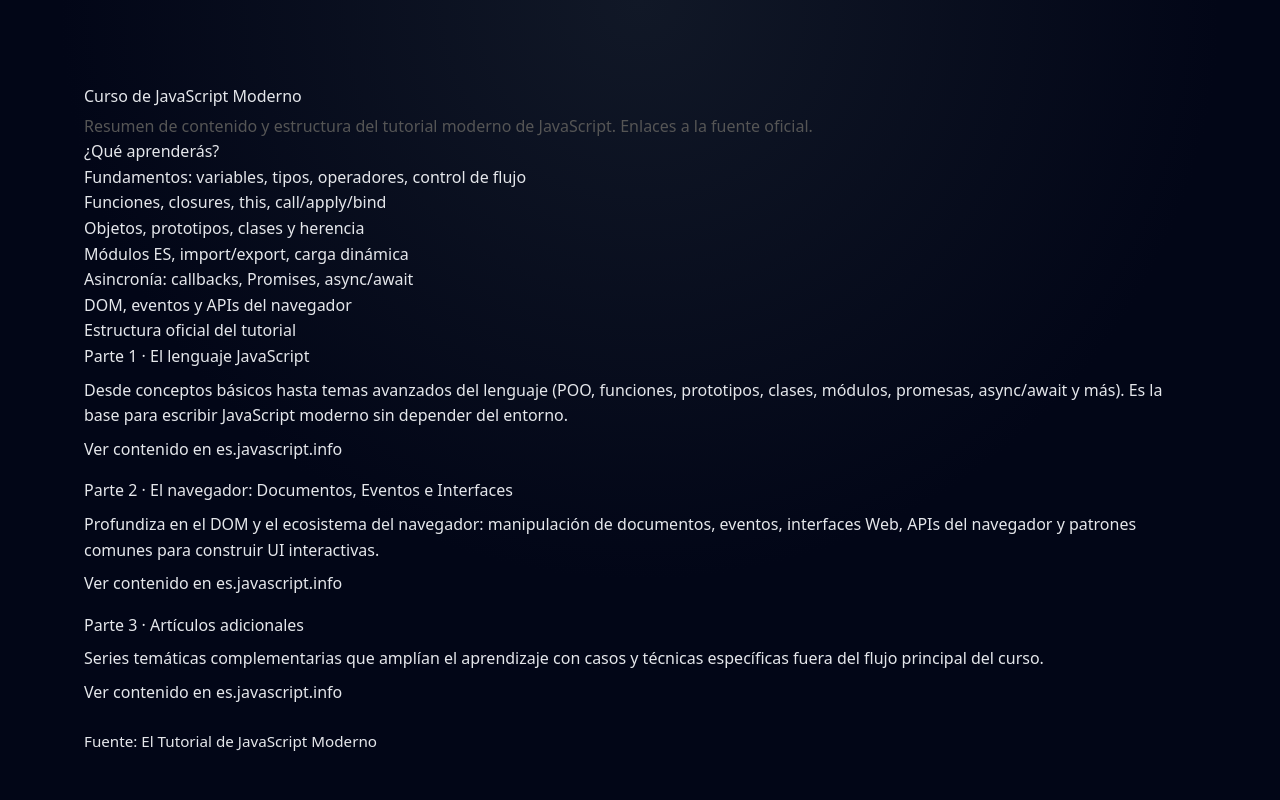
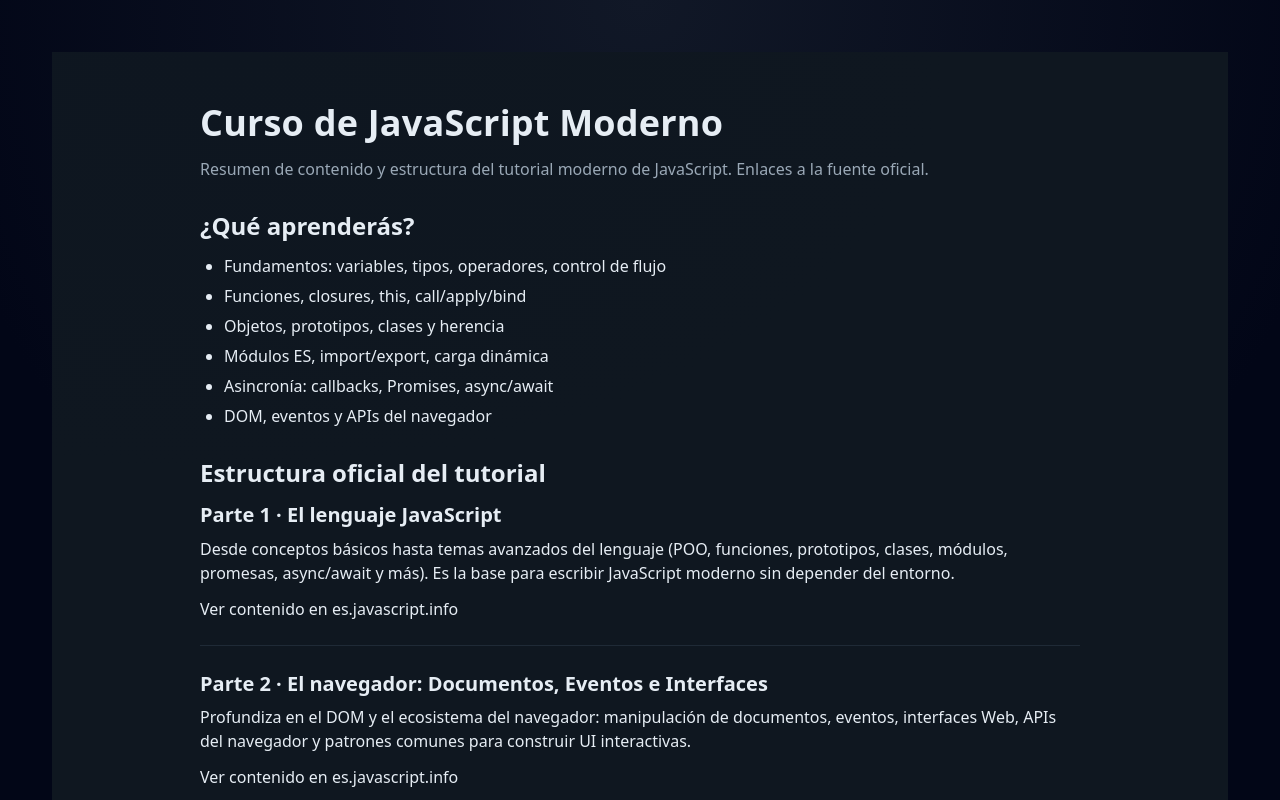
Before and after one commit to jmmroca/curso_javascript_2024, a React (Vite) app in the folder curso-javascript/: page /detalle-curso/javascript in a window 1280 px wide. Shown: the top 800 px of the page. Built offline with nearby package versions, Linux system fonts and the light colour scheme.

Commit message:
fixed style web

```diff
--- a/curso-javascript/src/components/DetallesCursoJavascript.jsx
+++ b/curso-javascript/src/components/DetallesCursoJavascript.jsx
@@ -1,4 +1,4 @@
-// DetallesCursoJavascript.jsx
+// src/DetallesCursoJavascript.jsx
 import React from "react";
 
 export default function DetallesCursoJavascript() {
@@ -39,49 +39,78 @@ export default function DetallesCursoJavascript() {
   ];
 
   return (
-    <section style={{ padding: "2rem", lineHeight: 1.6 }}>
-      <header>
-        <h1 style={{ marginBottom: "0.25rem" }}>Curso de JavaScript Moderno</h1>
-        <p style={{ color: "#555", marginTop: 0 }}>
+    <main
+      className="
+        min-h-screen
+        bg-[radial-gradient(1200px_700px_at_15%_0%,#0e1620_0%,#0f1720_60%)]
+        text-[#e6edf4]
+        antialiased
+        px-5 py-8 md:px-6 md:py-12
+      "
+    >
+      <div className="max-w-[880px] mx-auto">
+        {/* Título */}
+        <h1 className="text-[28px] md:text-[36px] font-bold leading-tight tracking-[0.2px] mb-4">
+          Curso de JavaScript Moderno
+        </h1>
+
+        {/* Subtítulo */}
+        <p className="text-[#9aa8b6] font-medium -mt-1 mb-6">
           Resumen de contenido y estructura del tutorial moderno de JavaScript. Enlaces a la fuente oficial.
         </p>
-      </header>
 
-      <article>
-        <h2>¿Qué aprenderás?</h2>
-        <ul>
+        {/* ¿Qué aprenderás? */}
+        <h2 className="text-[22px] md:text-[24px] font-bold leading-snug mt-7 mb-3">
+          ¿Qué aprenderás?
+        </h2>
+        <ul className="list-disc pl-6 space-y-1.5 mb-6">
           {temasDestacados.map((t) => (
             <li key={t}>{t}</li>
           ))}
         </ul>
-      </article>
 
-      <article>
-        <h2>Estructura oficial del tutorial</h2>
-        <ol>
+        {/* Estructura del tutorial */}
+        <h2 className="text-[22px] md:text-[24px] font-bold leading-snug mt-7 mb-3">
+          Estructura oficial del tutorial
+        </h2>
+
+        <div className="divide-y divide-[#1f2a36]">
           {partes.map((p) => (
-            <li key={p.id} style={{ marginBottom: "1rem" }}>
-              <h3 style={{ margin: 0 }}>{p.titulo}</h3>
-              <p style={{ margin: "0.5rem 0" }}>{p.resumen}</p>
+            <section key={p.id} id={p.id} className="py-6 first:pt-0">
+              <h3 className="text-[18px] md:text-[20px] font-bold leading-snug mb-2">
+                {p.titulo}
+              </h3>
+              <p className="mb-3">
+                {p.resumen}
+              </p>
+              <p>
                 <a
                   href={`${p.enlace}${p.ancla}`}
                   target="_blank"
                   rel="noreferrer noopener"
-                aria-label={`Abrir ${p.titulo} en es.javascript.info`}
+                  className="text-[#7cc2ff] hover:text-[#a6d8ff] underline-offset-4 hover:underline"
+                  aria-label={`Ver contenido de ${p.titulo} en es.javascript.info`}
                 >
                   Ver contenido en es.javascript.info
                 </a>
-            </li>
+              </p>
+            </section>
           ))}
-        </ol>
-      </article>
+        </div>
 
-      <footer style={{ marginTop: "1.5rem", fontSize: "0.95rem" }}>
-        <p>
-          Fuente: <a href="https://es.javascript.info/" target="_blank" rel="noreferrer noopener">El Tutorial de
-          JavaScript Moderno</a>
+        {/* Fuente */}
+        <p className="text-[#9aa8b6] mt-6">
+          Fuente:{" "}
+          <a
+            href="https://es.javascript.info/"
+            target="_blank"
+            rel="noreferrer noopener"
+            className="text-[#7cc2ff] hover:text-[#a6d8ff] underline-offset-4 hover:underline"
+          >
+            El Tutorial de JavaScript Moderno
+          </a>
         </p>
-      </footer>
-    </section>
+      </div>
+    </main>
   );
 }
```
Lines whose indentation alone changed are shown as unchanged.
